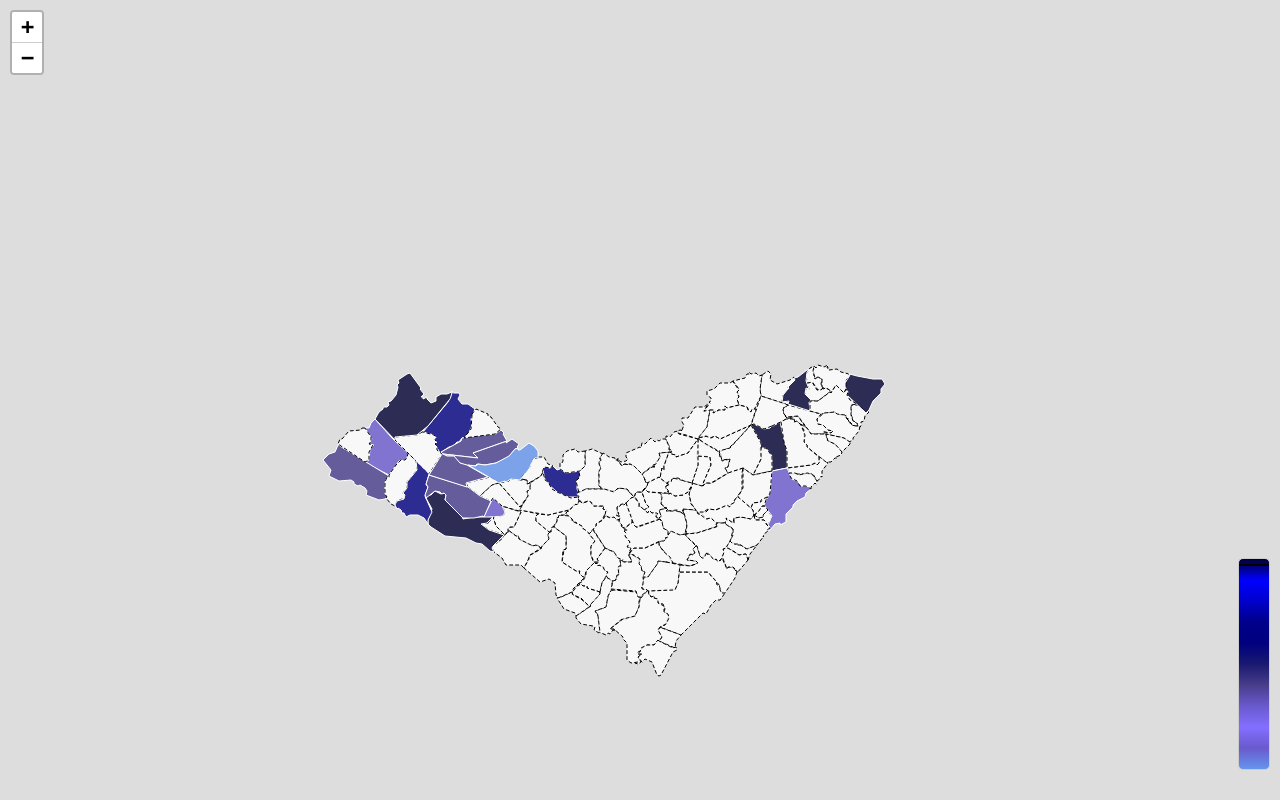
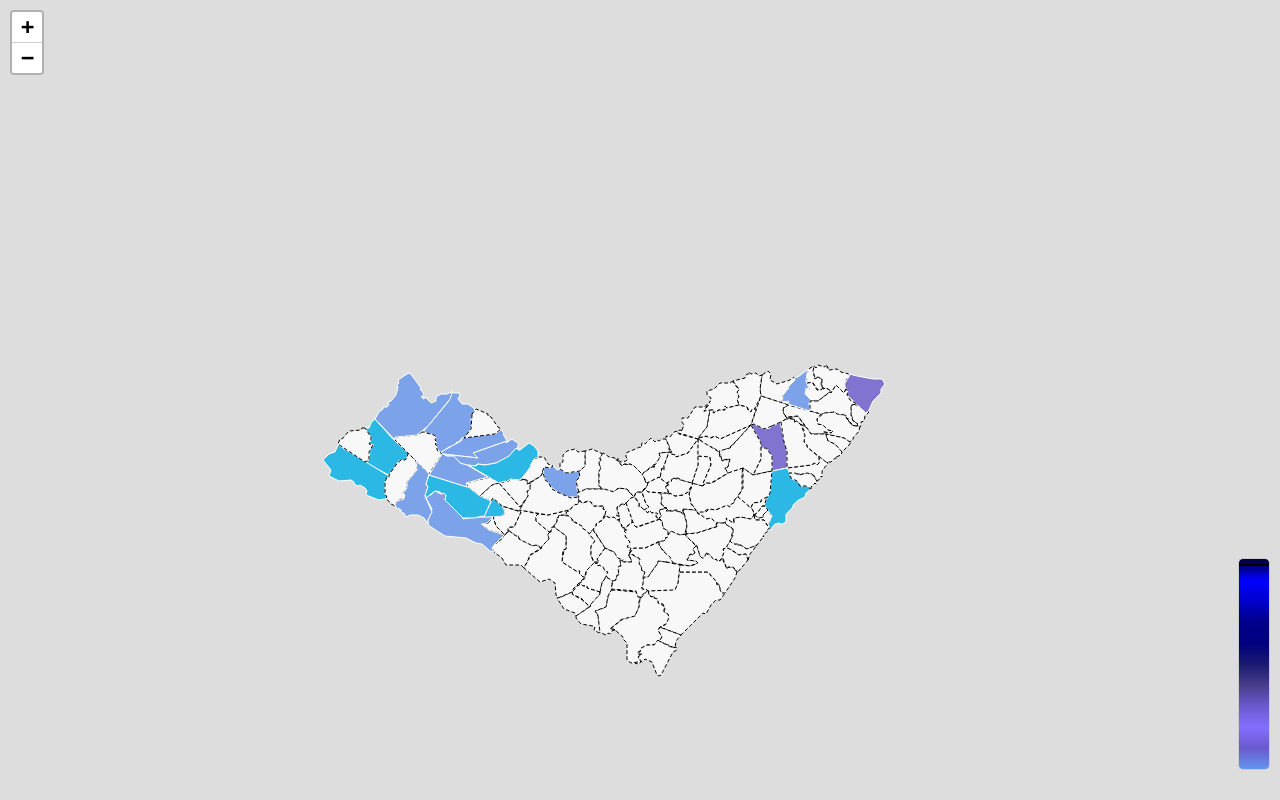
Before and after one commit to SunTzuBR/mapaa, a plain HTML site: page index.html in a window 1280 px wide. Drawn offline with nearby package versions, Linux system fonts and the light colour scheme.

Commit message:
Update index.html

```diff
--- a/index.html
+++ b/index.html
@@ -70,13 +70,15 @@ function style(feature) {
     fillColor = '#ffffff'; // quando tem 0 fica branco(Transparente pq eu defini abaixo que iria ficar sem cor)
     color = 'black';
     dashArray = '3';
-  } else if (atendimentos < 20) {
+  } else if (atendimentos < 50) {
+    fillColor = '#01afe7';
+  } else if (atendimentos < 100) {
     fillColor = '#6495ED';
-  } else if (atendimentos < 40) {
+  } else if (atendimentos < 200) {
     fillColor = '#6A5ACD';
-  } else if (atendimentos < 60) {
+  } else if (atendimentos < 300) {
     fillColor = '#483D8B';
-  } else if (atendimentos < 80) {
+  } else if (atendimentos < 400) {
     fillColor = '#000080';
   } else {
     fillColor = '#000033';
```
